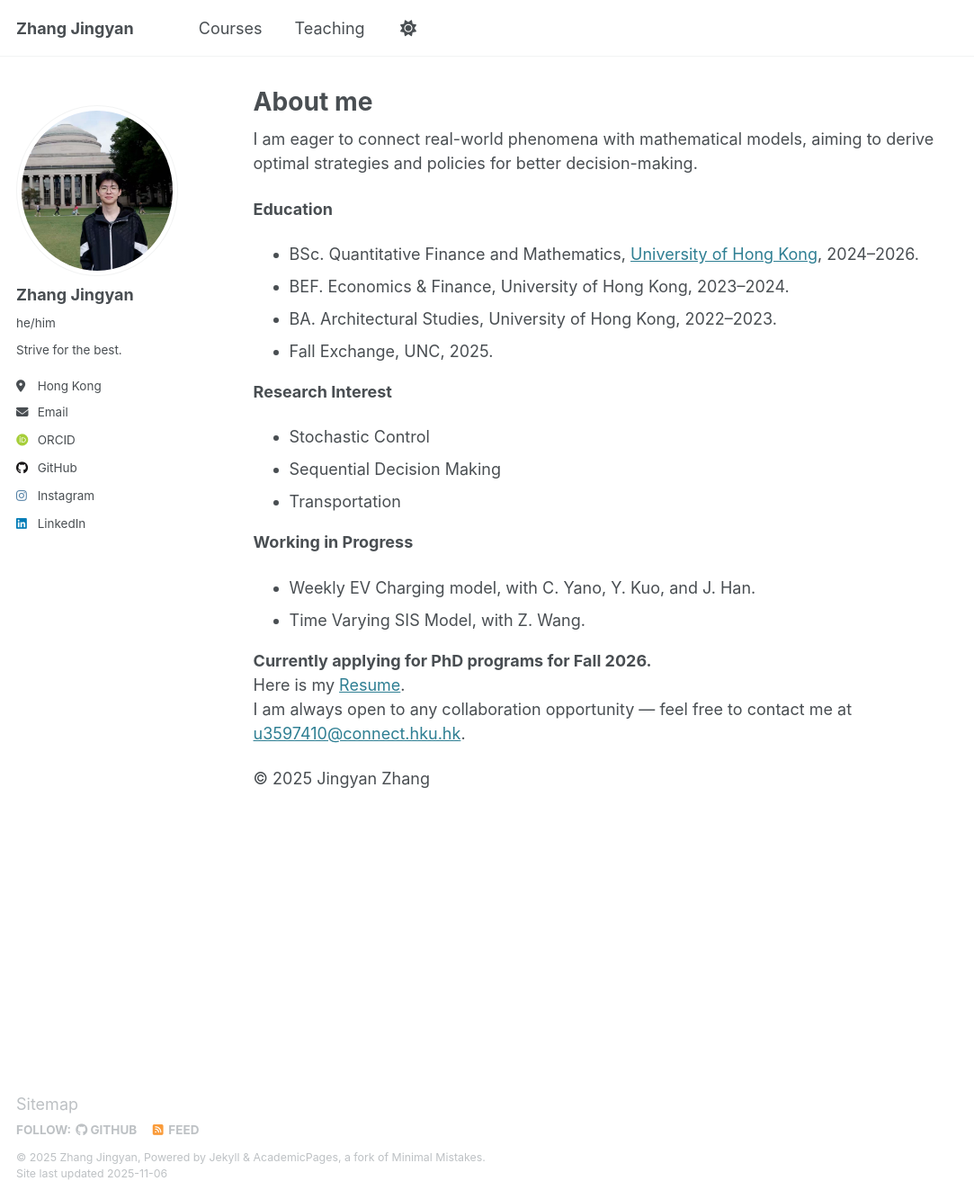
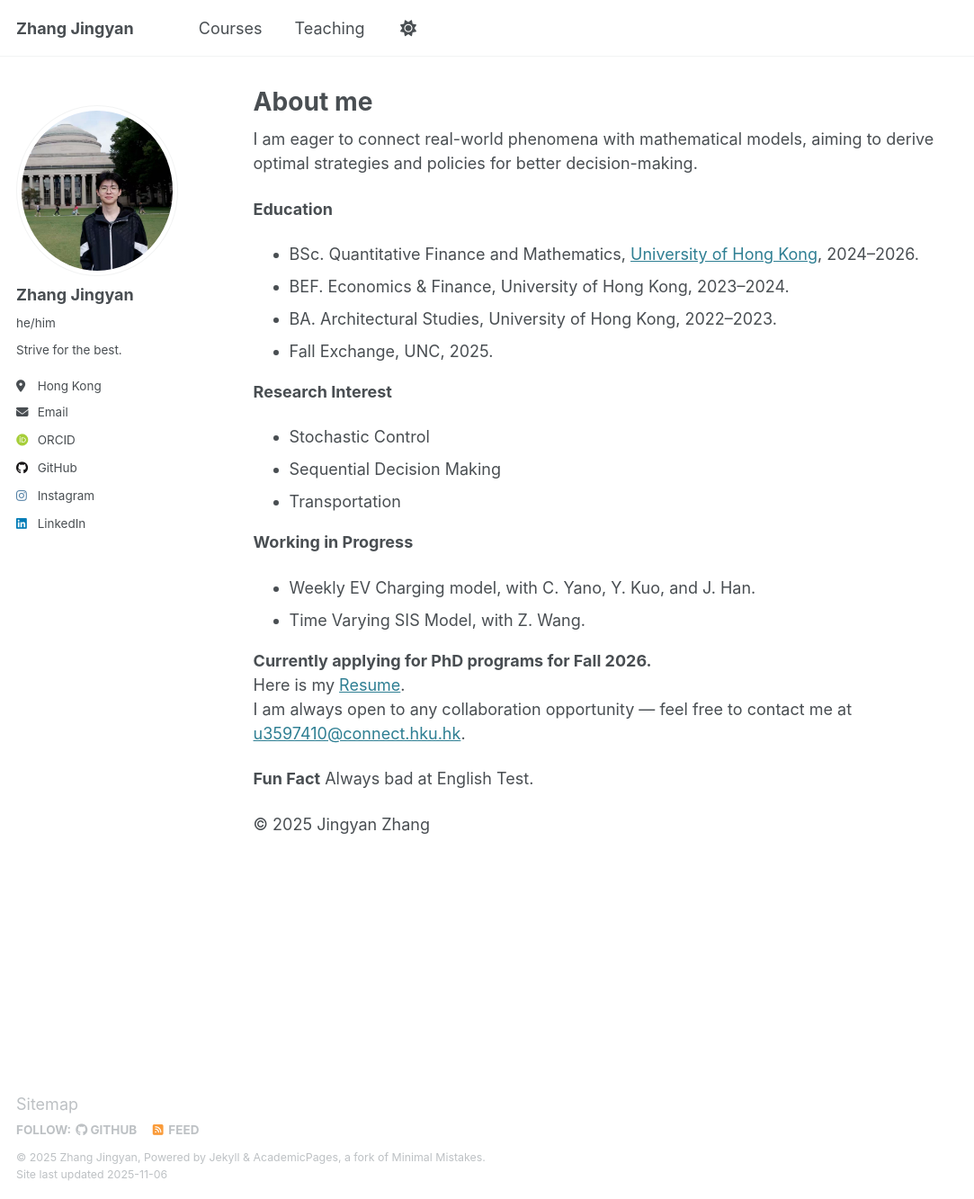
Before and after one commit to zjy-Felix/Felix, a Jekyll site: the page built from _pages/about.md, in a window 1280 px wide and 1333 px high. Shown: the whole window at 90% size, without its empty margins (0-1083 px from the left). Built offline with Jekyll 4.4.1, drawn with Linux system fonts in a browser that asks for light colours; some web fonts are replaced.

Commit message:
Update about.md

```diff
--- a/_pages/about.md
+++ b/_pages/about.md
@@ -29,6 +29,9 @@ I am eager to connect real-world phenomena with mathematical models, aiming to d
 Here is my [Resume](/Felix/assets/Zhang_Jingyan_Resume_Application.pdf).
 I am always open to any collaboration opportunity — feel free to contact me at [u3597410@connect.hku.hk](mailto:u3597410@connect.hku.hk).
 
+**Fun Fact**
+Always bad at English Test.
+
 <footer>
     <p>© 2025 Jingyan Zhang</p>
     <script type="text/javascript" id="mapmyvisitors" src="https://mapmyvisitors.com/map.js?cl=ffffff&w=300&t=tt&d=PJGHYl0CjG8zHjiAFTQLa532eEU8r_LnrpEwdBUvHA8&co=2d78ad&cmo=3acc3a&cmn=ff5353&ct=ffffff"></script>
```
